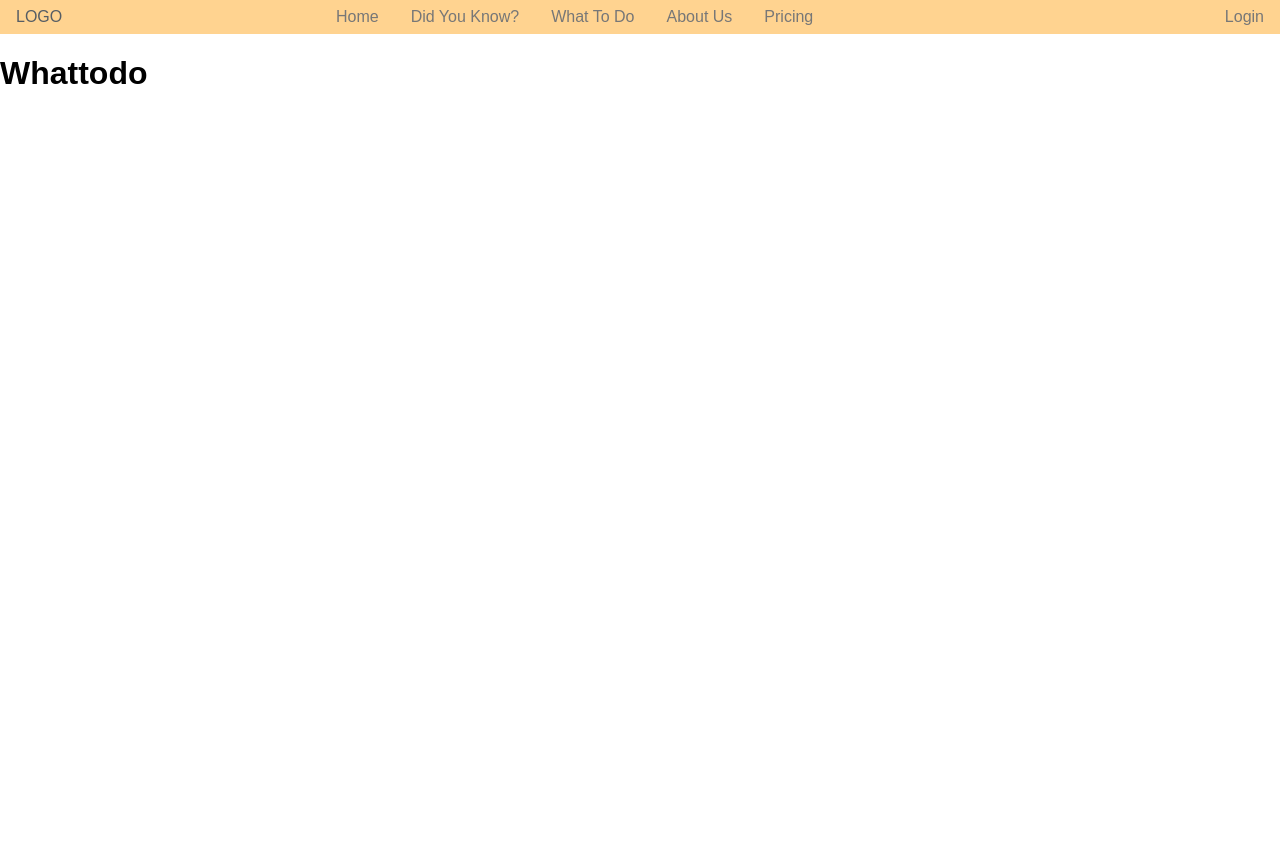
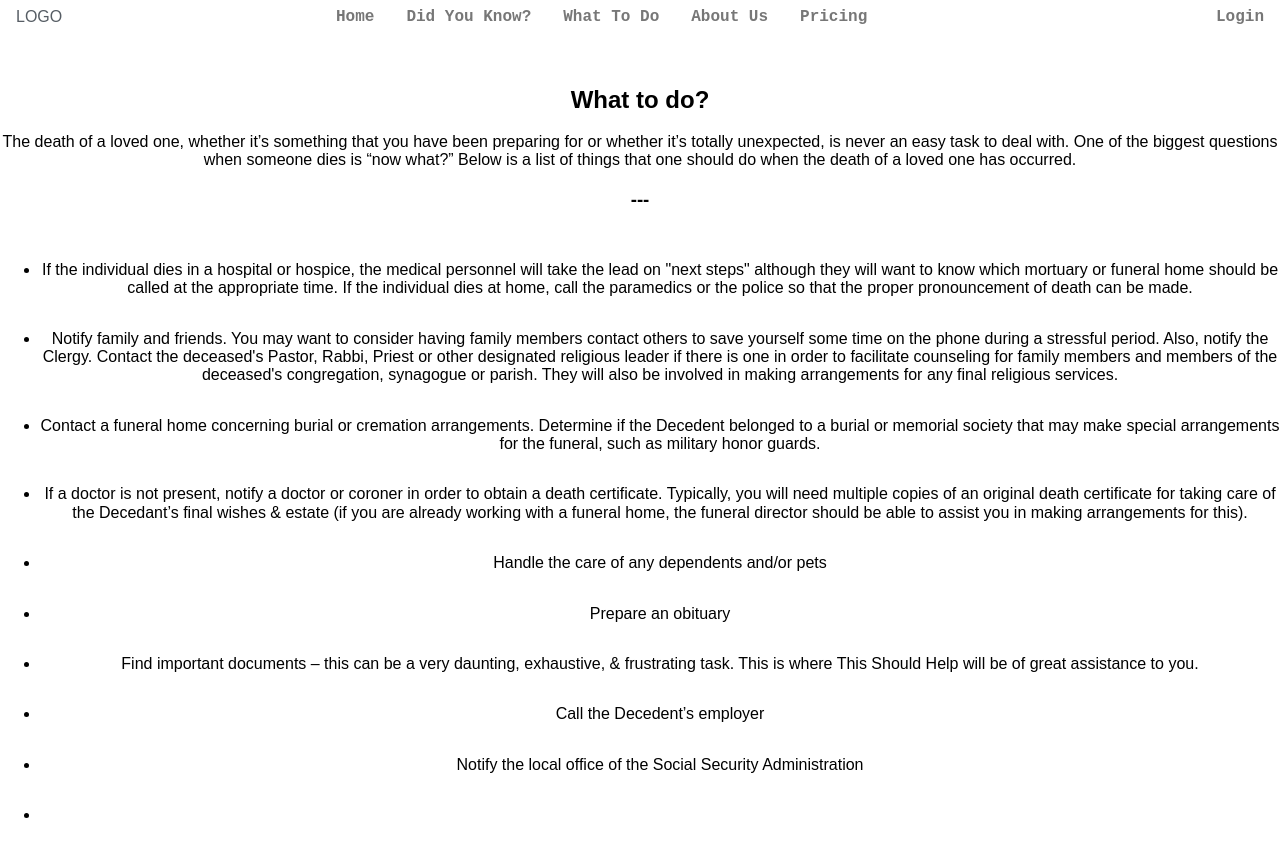
Before and after one commit to strangeBird3/lastWill, a React app: page /Whattodo in a window 1280 px wide. Before the commit the page ends 800 px from the top, so only its background shows below. Built offline with nearby package versions, Linux system fonts and the light colour scheme.

Commit message:
fixed router refresh err. added more content to static pages.

```diff
--- a/src/components/App.js
+++ b/src/components/App.js
@@ -1,5 +1,5 @@
 import React, { Component } from 'react';
-import { Route} from 'react-router-dom';
+import {Route} from 'react-router-dom';
 
 import Nav from './Nav.js';
 import Home from './Home.js';
@@ -15,7 +15,7 @@ class App extends React.Component {
 		return(
 		<div>
 			<Nav />
-			<Route path="/Home" component={Home}/>
+			<Route exact path="/" component={Home}/>
           	<Route path="/Didyouknow" component={Didyouknow}/>
           	<Route path="/Whattodo" component={Whattodo}/>
           	<Route path="/About" component={About}/>
--- a/src/components/Home.js
+++ b/src/components/Home.js
@@ -4,14 +4,42 @@ import styles from '../index.sass';
 class Home extends React.PureComponent {
 	render() {
 		return(
-		<div className="landing">
-			<div className="pure-u-1 pure-u-sm-1-5"></div>
-			<div className="pure-u-1 pure-u-sm-3-5 landingText">
-				<h1>This Should Help</h1>
-				<h2>This could be the most important piece of mind you can give to your family</h2>
+		<div className="home">
+			<div className="landing">
+				<div className="pure-u-1 pure-u-sm-1-5"></div>
+				<div className="pure-u-1 pure-u-sm-3-5">
+					<div className="landingText">
+						<h1>This Should Help</h1>
+						<h3>This could be the most important piece of mind you can give to your family</h3>
+					</div>
+				</div>
+				<div className="pure-u-1 pure-u-sm-1-5"></div>
 			</div>
-			<div className="pure-u-1 pure-u-sm-1-5"></div>
-
+			<div className="pure-u-1 pure-u-sm-1-1 homeContent">
+				<div className="homeFirst">
+					<h2> Personal Tragedy </h2>
+					<p>If your time on this Earth came to an unexpected abrupt end, would your family members
+					and/or loved ones know where to find your important documents?</p>
+					<p>Even though we don’t want
+					to face the possibilities, bad things can happen . . . and they do!</p>
+					<h3>---</h3>
+					<p>Now you can have the benefits of an online safety deposit box service in
+					the comfort of your own home.  With our service, you can create a secure
+					document informing your beneficiary (be it a family member, a loved one,
+					or a friend) where to locate your will, financial information, other
+					important information, etc.</p>
+					<p>You can make changes, updates, or add new information at any time.</p>
+					<h3>---</h3>
+					<p>This service utilizes a complex questionnaire template to ascertain all
+					of your vital information without collecting any personally identifying information
+					that is shared with anyone.  Sound confusing?</p>
+					<p>The short & sweet version:  after answering the series of questions that will be
+					asked of you (again, nothing personally identifiable will be included in the final
+					report after you have answered all of the questions), in the event of your untimely
+					demise, we will generate a hard copy of this report & send it to the beneficiary
+					(or beneficiaries) of your choosing (said person (or persons) must be of the age of 18 or older). </p>
+				</div>
+			</div>
 		</div>
 
 		);
--- a/src/components/Nav.js
+++ b/src/components/Nav.js
@@ -13,10 +13,10 @@ class Nav extends React.PureComponent {
                   <a href="#" className="custom-toggle" id="toggle"><s className="bar"></s><s className="bar"></s></a>
               </div>
           	</div>
-          	<div className="pure-u-1 pure-u-md-1-2">
+          	<div className="pure-u-1 pure-u-sm-1-2">
               <div className="pure-menu pure-menu-horizontal custom-can-transform">
                   <ul className="pure-menu-list">
-                  	  <li className="pure-menu-item"><Link to="/Home" className="pure-menu-link">Home</Link></li>
+                  	  <li className="pure-menu-item"><Link to="/" className="pure-menu-link">Home</Link></li>
                       <li className="pure-menu-item"><Link to="/Didyouknow" className="pure-menu-link">Did You Know?</Link></li>
                       <li className="pure-menu-item"><Link to="/Whattodo" className="pure-menu-link">What To Do</Link></li>
                       <li className="pure-menu-item"><Link to="/About" className="pure-menu-link">About Us</Link></li>
--- a/src/components/Whattodo.js
+++ b/src/components/Whattodo.js
@@ -4,8 +4,46 @@ import styles from '../index.sass';
 class Whattodo extends React.PureComponent {
 	render() {
 		return(
-		<div>
-			<h1>Whattodo</h1>
+		<div className="Whattodo">
+			<div className="pure-u-1 pure-u-sm-1-1 homeContent">
+				<div className="whatContent">
+					<h2> What to do? </h2>
+					<p>The death of a loved one, whether it’s something that you have been
+					preparing for or whether it’s totally unexpected, is never an easy task
+					to deal with.  One of the biggest questions when someone dies is “now what?”
+					Below is a list of things that one should do when the death of a loved one
+					has occurred.</p>
+					<h3>---</h3>
+					<ul>
+						<li>If the individual dies in a hospital or hospice, the medical personnel
+						will take the lead on "next steps" although they will want to know which
+						mortuary or funeral home should be called at the appropriate time. If the
+						individual dies at home, call the paramedics or the police so that the proper
+						pronouncement of death can be made.</li>
+						<li>Notify family and friends. You may want to consider having family members
+						contact others to save yourself some time on the phone during a stressful period.
+						Also, notify the Clergy. Contact the deceased's Pastor, Rabbi, Priest or other
+						designated religious leader if there is one in order to facilitate counseling
+						for family members and members of the deceased's congregation, synagogue or parish.
+						They will also be involved in making arrangements for any final religious services.</li>
+						<li>Contact a funeral home concerning burial or cremation arrangements. Determine if
+						the Decedent belonged to a burial or memorial society that may make
+						special arrangements for the funeral, such as military honor guards.</li>
+						<li>If a doctor is not present, notify a doctor or coroner in order
+						to obtain a death certificate.  Typically, you will need multiple
+						copies of an original death certificate for taking care of the Decedant’s
+						final wishes & estate (if you are already working with a funeral home,
+						the funeral director should be able to assist you in making arrangements for this). </li>
+						<li>Handle the care of any dependents and/or pets</li>
+						<li>Prepare an obituary</li>
+						<li>Find important documents – this can be a very daunting, exhaustive, &
+						frustrating task.  This is where This Should Help will be of great assistance to you.</li>
+						<li>Call the Decedent’s employer</li>
+						<li>Notify the local office of the Social Security Administration</li>
+						<li></li>
+					</ul>
+				</div>
+			</div>
 		</div>
 
 		);
--- a/src/index.sass
+++ b/src/index.sass
@@ -1,4 +1,5 @@
 $font-stack: Courier New, sans-serif;
+$primary-color: white;
 
 // Home Page
 
@@ -10,14 +11,40 @@ $font-stack: Courier New, sans-serif;
 
 .landingText
 	color: #366cd0;
-	font-family: $font-stack;
 	margin-top: 5em;
+	margin-left: 6em;
+
+	h1
+		font-family: $font-stack;
+
+.homeContent
+	margin-top: 1em;
+	text-align: center;
+
+.homeFirst
+	margin-left: 2em;
+	margin-right: 2em;
+
+	h2
+		font-family: $font-stack;
+
+// What to do? page
+.whatContent
+
+	ul
+		li
+			padding-top: 2em;
 
 
 // PureCSS menu template
 
+
+.pure-menu-list
+	font-family: $font-stack;
+	font-weight: bold;
+
 .custom-wrapper
-	background-color: #ffd390;
+	background-color: $primary-color;
 	margin-bottom: 1em;
 	-webkit-font-smoothing: antialiased;
 	height: 2.1em;
--- a/webpack.config.js
+++ b/webpack.config.js
@@ -5,7 +5,8 @@ module.exports = {
 	entry: './src/index.js',
 	output: {
 		path: path.join(__dirname, '/dist'),
-		filename: 'index_bundle.js'
+		filename: 'index_bundle.js',
+		publicPath: '/'
 	},
 	module: {
 		rules: [
@@ -42,6 +43,9 @@ module.exports = {
 			}
 		]
 	},
+	devServer: {
+		historyApiFallback: true,
+	},
 	plugins: [
 		new HtmlWebpackPlugin({
 			template: './src/index.html'
```
